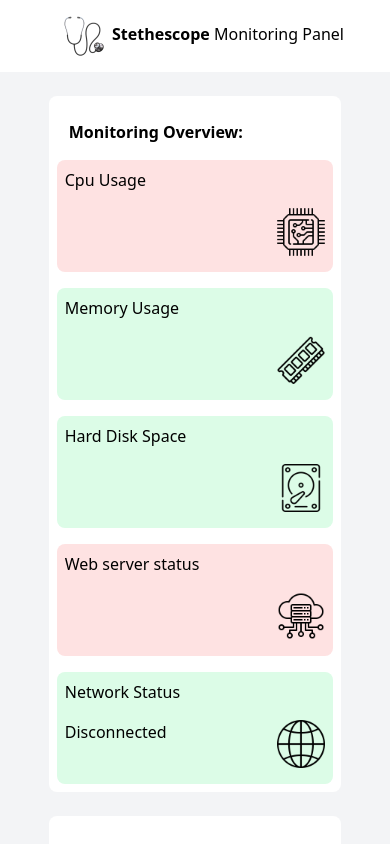
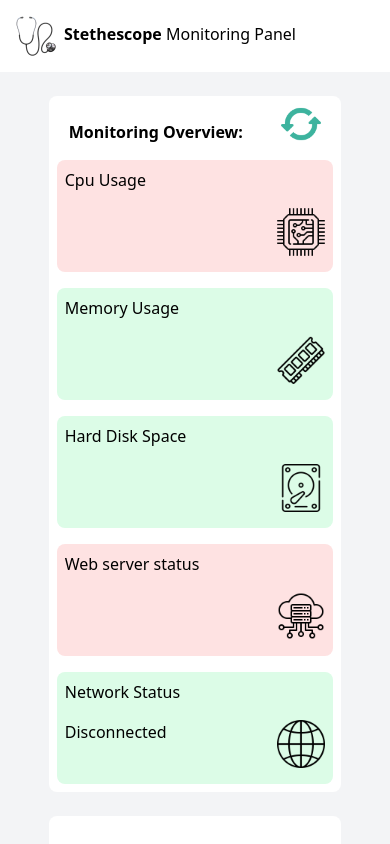
Before and after one commit to MohsenAbrishami/monitoring-panel, a Vue app: page / in a window 390 px wide. Shown: the top 844 px of the page. Built offline with nearby package versions, Linux system fonts and the light colour scheme; no server answers.

Commit message:
Add refresh img

```diff
--- a/src/components/Header.vue
+++ b/src/components/Header.vue
@@ -1,5 +1,5 @@
 <template>
-    <div class="w-full bg-white py-4 pl-16">
+    <div class="w-full bg-white py-4 pl-4 md:pl-16">
         <img src="../../public/stethoscope.png" class="w-10 inline-block">
         <div class=" inline-block pl-2">
             <span class="font-bold"> Stethescope </span> Monitoring Panel
--- a/src/components/Status.vue
+++ b/src/components/Status.vue
@@ -1,11 +1,11 @@
 <template>
     <div class="container w-9/12 mx-auto mt-6 bg-white rounded-lg p-2">
         <span class="pl-3 py-4 font-bold inline-block">Monitoring Overview:</span>
-        <!-- <img
+        <img
             src="../../public/refresh.png"
             class="w-10 inline-block float-right mr-3 cursor-pointer"
             @click.prevent="getCurrentStatus()"
-        > -->
+        >
         <div class="grid grid-cols-1 sm:grid-cols-2 md:grid-cols-5 gap-4">
             <div class="h-28 bg-red-100 p-2 rounded-lg">
                 <span>Cpu Usage</span>
```
